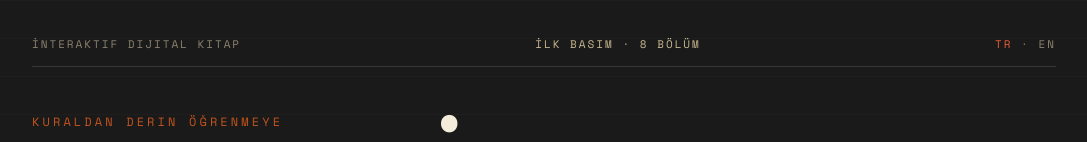
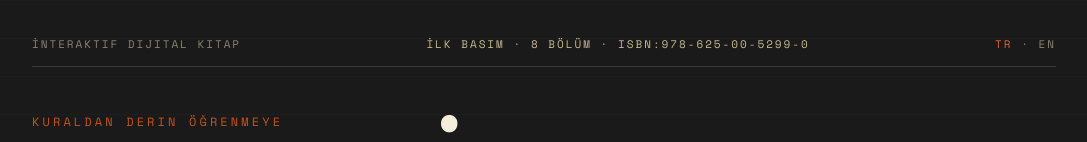
Before and after one commit to onronder/HerekeseAI, a plain HTML site: page Atlas-Kitap.dc.html in a window 1280 px wide. Shown: the top 142 px of the page, without its empty margins (96-1183 px from the left). Drawn offline with nearby package versions, Linux system fonts and the light colour scheme.

Commit message:
Update Atlas-Kitap.dc.html

```diff
--- a/Atlas-Kitap.dc.html
+++ b/Atlas-Kitap.dc.html
@@ -30,7 +30,7 @@
     <div style="position:absolute;inset:0;opacity:0.5;background-image:linear-gradient(rgba(242,234,215,0.035) 1px,transparent 1px);background-size:100% 38px;pointer-events:none;"></div>
     <div style="position:relative;max-width:1120px;margin:0 auto;padding:36px 48px 0;">
       <div style="display:flex;align-items:center;justify-content:space-between;font-family:'Space Mono',monospace;font-size:11px;letter-spacing:0.18em;color:#8c8470;text-transform:uppercase;animation:fadeIn 1.1s ease both;border-bottom:1px solid rgba(242,234,215,0.14);padding-bottom:14px;">
-        <span>İnteraktif Dijital Kitap</span><span style="color:#c7b88f;">İlk Basım · 8 Bölüm</span><span><a href="./Atlas-Kitap.dc.html" style="color:#e85d3a;text-decoration:none;">TR</a> · <a href="./Atlas-Kitap-EN.dc.html" style="color:#8c8470;text-decoration:none;">EN</a></span>
+        <span>İnteraktif Dijital Kitap</span><span style="color:#c7b88f;">İlk Basım · 8 Bölüm · ISBN:978-625-00-5299-0</span><span><a href="./Atlas-Kitap.dc.html" style="color:#e85d3a;text-decoration:none;">TR</a> · <a href="./Atlas-Kitap-EN.dc.html" style="color:#8c8470;text-decoration:none;">EN</a></span>
       </div>
     </div>
     <div style="position:relative;max-width:1120px;margin:0 auto;padding:46px 48px 0;">
```
